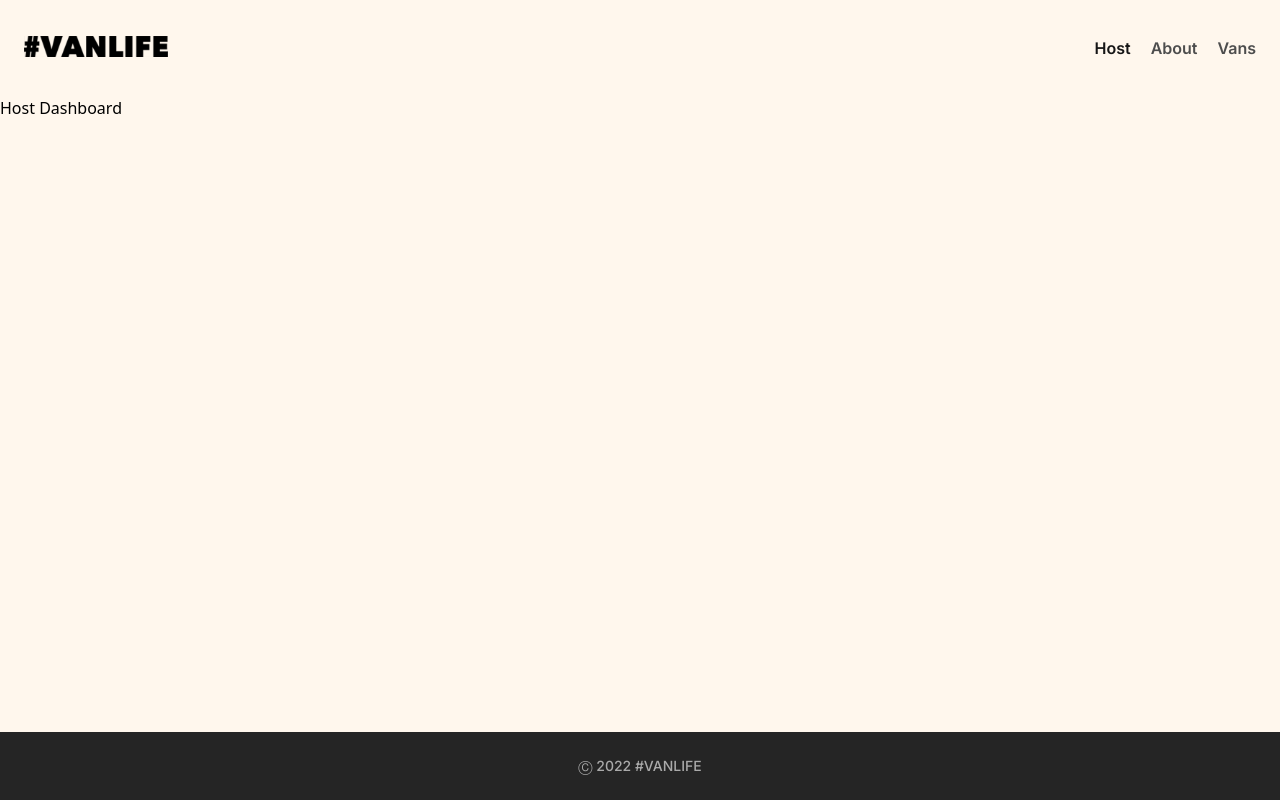
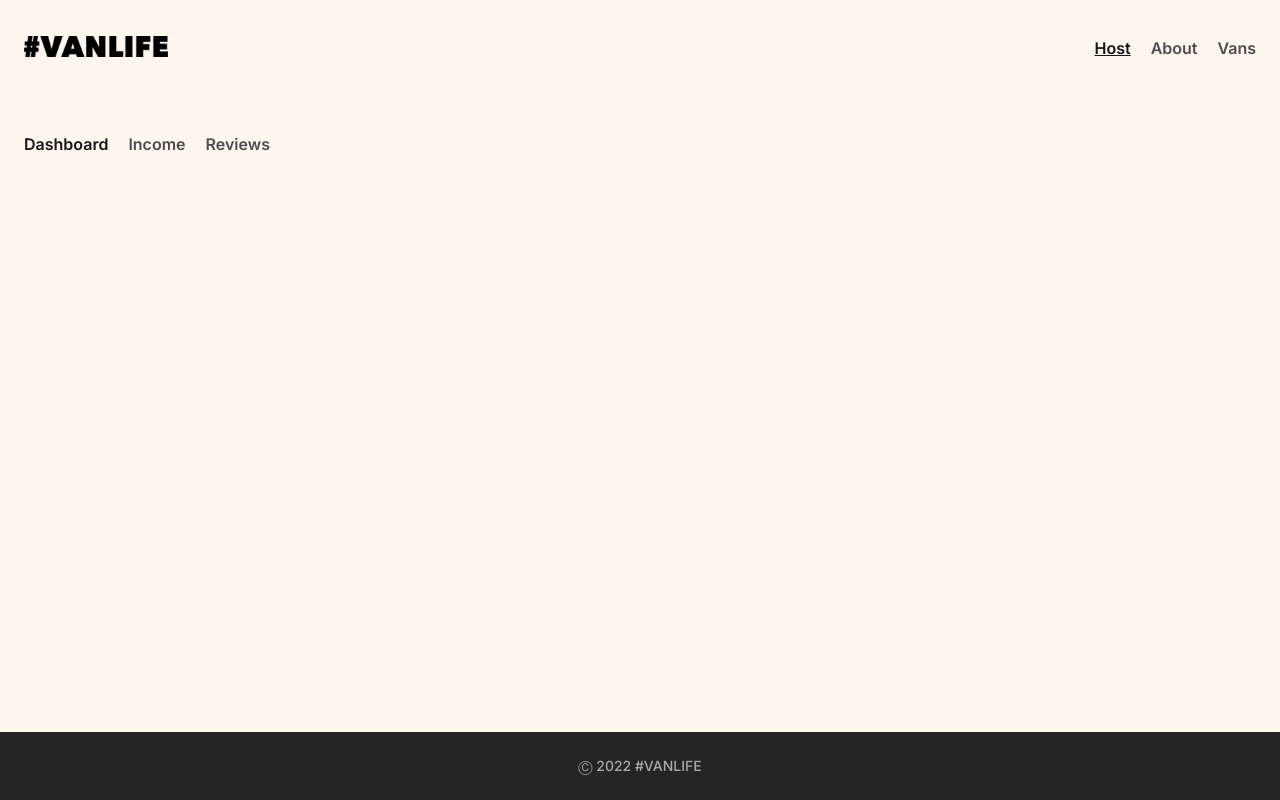
Before and after one commit to SGM-dev/van-life, a React (Vite) app: page /host in a window 1280 px wide. Built offline with nearby package versions, Linux system fonts and the light colour scheme; what miragejs would draw is missing.

Commit message:
add HostLayout

```diff
--- a/src/App.jsx
+++ b/src/App.jsx
@@ -1,5 +1,6 @@
 import { BrowserRouter, Routes, Route } from "react-router-dom";
 import PageLayout from "./components/PageLayout.jsx";
+import HostLayout from "./components/HostLayout.jsx";
 import Home from "./pages/Home";
 import Dashboard from "./pages/Host/Dashboard.jsx";
 import Income from "./pages/Host/Income.jsx";
@@ -16,7 +17,7 @@ function App() {
       <Routes>
         <Route element={<PageLayout />}>
           <Route path="/" element={<Home />} />
-          <Route path="/host" element={<Dashboard />}>
+          <Route path="/host" element={<HostLayout />}>
             <Route path="/host/income" element={<Income />} />
             <Route path="/host/reviews" element={<Reviews />} />
           </Route>
--- /dev/null
+++ b/src/components/HostLayout.jsx
@@ -0,0 +1,45 @@
+import { NavLink, Outlet, useLocation } from "react-router-dom";
+
+function HostLayout() {
+  const { pathname } = useLocation();
+
+  return (
+    <div className=" px-6 py-9">
+      <nav className="nav-links flex gap-5 font-inter text-base font-semibold text-gray-510">
+        <NavLink
+          className={({ isActive }) =>
+            isActive && pathname === "/host"
+              ? `text-black-910 hover:text-black-910 hover:underline focus:text-black-910 focus:underline`
+              : `hover:text-black-910 hover:underline focus:text-black-910 focus:underline`
+          }
+          to="/host"
+        >
+          Dashboard
+        </NavLink>
+        <NavLink
+          className={({ isActive }) =>
+            isActive
+              ? `text-black-910 hover:text-black-910 hover:underline focus:text-black-910 focus:underline`
+              : `hover:text-black-910 hover:underline focus:text-black-910 focus:underline`
+          }
+          to="/host/income"
+        >
+          Income
+        </NavLink>
+        <NavLink
+          className={({ isActive }) =>
+            isActive
+              ? `text-black-910 hover:text-black-910 hover:underline focus:text-black-910 focus:underline`
+              : `hover:text-black-910 hover:underline focus:text-black-910 focus:underline`
+          }
+          to={"/host/reviews"}
+        >
+          Reviews
+        </NavLink>
+      </nav>
+      <Outlet />
+    </div>
+  );
+}
+
+export default HostLayout;
--- a/src/components/Navbar.jsx
+++ b/src/components/Navbar.jsx
@@ -11,7 +11,7 @@ function Navbar() {
         <NavLink
           className={({ isActive }) =>
             isActive
-              ? `text-black-910 hover:text-black-910 hover:underline focus:text-black-910 focus:underline`
+              ? `text-black-910 underline hover:text-black-910 hover:underline focus:text-black-910 focus:underline`
               : `hover:text-black-910 hover:underline focus:text-black-910 focus:underline`
           }
           to="/host"
@@ -21,7 +21,7 @@ function Navbar() {
         <NavLink
           className={({ isActive }) =>
             isActive
-              ? `text-black-910 hover:text-black-910 hover:underline focus:text-black-910 focus:underline`
+              ? `text-black-910 underline hover:text-black-910 hover:underline focus:text-black-910 focus:underline`
               : `hover:text-black-910 hover:underline focus:text-black-910 focus:underline`
           }
           to="/about"
@@ -31,7 +31,7 @@ function Navbar() {
         <NavLink
           className={({ isActive }) =>
             isActive
-              ? `text-black-910 hover:text-black-910 hover:underline focus:text-black-910 focus:underline`
+              ? `text-black-910 underline hover:text-black-910 hover:underline focus:text-black-910 focus:underline`
               : `hover:text-black-910 hover:underline focus:text-black-910 focus:underline`
           }
           to={"/vans"}
```
